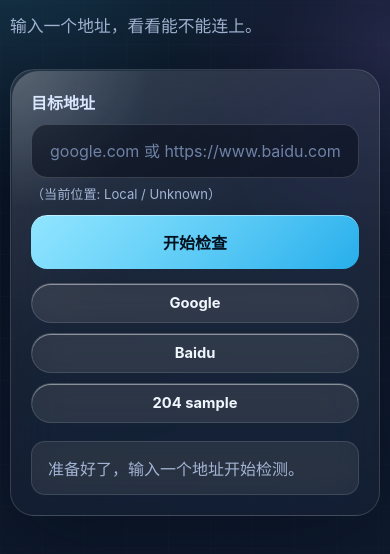
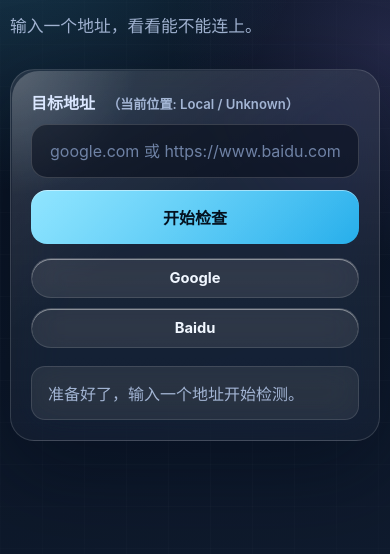
Before and after one commit to yunhungo/sleeping, a website: page index.html in a window 390 px wide. Shown: the part 124-678 px from the top of the page. Drawn offline with Linux system fonts and the light colour scheme.

Commit message:
feat: inline location label and last search autofill

```diff
--- a/app.js
+++ b/app.js
@@ -17,8 +17,51 @@ const copyLinkButton = document.querySelector("#copy-link");
 const resetButton = document.querySelector("#reset-button");
 
 const chips = [...document.querySelectorAll(".chip")];
+const LAST_TARGET_KEY = "sleeping_any_where_last_target";
 
 let lastTarget = "";
+
+function safeStorage() {
+  try {
+    return window.localStorage;
+  } catch {
+    return null;
+  }
+}
+
+function readLastTarget() {
+  const storage = safeStorage();
+  if (!storage) {
+    return "";
+  }
+
+  try {
+    return String(storage.getItem(LAST_TARGET_KEY) || "").trim();
+  } catch {
+    return "";
+  }
+}
+
+function writeLastTarget(target) {
+  const storage = safeStorage();
+  if (!storage) {
+    return;
+  }
+
+  storage.setItem(LAST_TARGET_KEY, String(target || "").trim());
+}
+
+function syncTargetLocation(serviceLocation) {
+  targetLocation.textContent = `（当前位置: ${serviceLocation?.displayLabel ?? "Local / Unknown"}）`;
+}
+
+function hydrateFromHistory() {
+  const lastStoredTarget = readLastTarget();
+
+  if (!new URLSearchParams(window.location.search).get("target") && lastStoredTarget) {
+    targetInput.value = lastStoredTarget;
+  }
+}
 
 function setStatus(message, tone = "idle") {
   statusEl.className = `status ${tone}`;
@@ -46,10 +89,6 @@ function formatElapsed(ms) {
   return `${ms} ms`;
 }
 
-function formatServiceLocation(serviceLocation) {
-  return `（当前位置: ${serviceLocation?.displayLabel ?? "Local / Unknown"}）`;
-}
-
 function showResult(result, originalTarget) {
   resultEl.classList.remove("hidden");
   lastTarget = originalTarget;
@@ -59,11 +98,12 @@ function showResult(result, originalTarget) {
   metricStatus.textContent = result.statusCode ?? "-";
   metricElapsed.textContent = formatElapsed(result.elapsedMs);
   metricUrl.textContent = result.finalUrl ?? "-";
-  targetLocation.textContent = formatServiceLocation(result.serviceLocation);
+  syncTargetLocation(result.serviceLocation);
   detailErrorType.textContent = result.errorType ?? "-";
   detailError.textContent = result.error ?? "-";
 
   if (result.ok) {
+    writeLastTarget(originalTarget);
     setBadge("success", "reachable");
     setStatus(`目标可达，${result.statusCode}，耗时 ${result.elapsedMs} ms`, "success");
     return;
@@ -87,7 +127,7 @@ function showError(message, serviceLocation) {
   metricStatus.textContent = "-";
   metricElapsed.textContent = "-";
   metricUrl.textContent = "-";
-  targetLocation.textContent = formatServiceLocation(serviceLocation);
+  syncTargetLocation(serviceLocation);
   detailTarget.textContent = lastTarget || "-";
   detailErrorType.textContent = "-";
   detailError.textContent = message;
@@ -173,17 +213,19 @@ resetButton.addEventListener("click", () => {
   targetInput.value = "";
   lastTarget = "";
   resultEl.classList.add("hidden");
-  targetLocation.textContent = formatServiceLocation();
+  syncTargetLocation();
   setStatus("准备好了，输入一个地址开始检测。", "idle");
   targetInput.focus();
 });
 
 const initialTarget = new URLSearchParams(window.location.search).get("target");
 
+hydrateFromHistory();
+syncTargetLocation();
+
 if (initialTarget) {
   targetInput.value = initialTarget;
   runCheck(initialTarget);
 } else {
-  targetLocation.textContent = formatServiceLocation();
   setStatus("准备好了，输入一个地址开始检测。", "idle");
 }
--- a/index.html
+++ b/index.html
@@ -23,9 +23,11 @@
 
       <section class="panel">
         <form id="check-form" class="checker" autocomplete="off">
-          <label for="target">目标地址</label>
+          <label for="target" class="target-label">
+            <span>目标地址</span>
+            <span id="target-location" class="target-location">（当前位置: Local / Unknown）</span>
+          </label>
           <div class="input-row">
-            <div class="target-field">
             <input
               id="target"
               name="target"
@@ -34,8 +36,6 @@
               inputmode="url"
               spellcheck="false"
             />
-              <span id="target-location" class="target-location">（当前位置: Local / Unknown）</span>
-            </div>
             <button id="submit-button" type="submit">开始检查</button>
           </div>
         </form>
@@ -43,9 +43,6 @@
         <div class="chips" aria-label="Example targets">
           <button class="chip" type="button" data-target="https://www.google.com">Google</button>
           <button class="chip" type="button" data-target="https://www.baidu.com">Baidu</button>
-          <button class="chip" type="button" data-target="https://httpbin.org/status/204">
-            204 sample
-          </button>
         </div>
 
         <div id="status" class="status idle">准备好了，输入一个地址开始检测。</div>
--- a/styles.css
+++ b/styles.css
@@ -118,8 +118,10 @@ h1 {
   z-index: 1;
 }
 
-.checker label {
-  display: block;
+.target-label {
+  display: flex;
+  align-items: baseline;
+  gap: 12px;
   margin-bottom: 10px;
   color: #dbe7ff;
   font-weight: 600;
@@ -131,17 +133,11 @@ h1 {
   gap: 12px;
 }
 
-.target-field {
-  display: flex;
-  flex-direction: column;
-  gap: 8px;
-}
-
 .target-location {
   color: var(--muted);
   font-size: 0.82rem;
   line-height: 1.3;
-  padding-left: 4px;
+  white-space: nowrap;
 }
 
 input {
@@ -382,7 +378,7 @@ button:disabled {
   }
 
   .target-location {
-    padding-left: 0;
+    white-space: normal;
   }
 
   .result-header {
```
Lines whose indentation alone changed are shown as unchanged.
